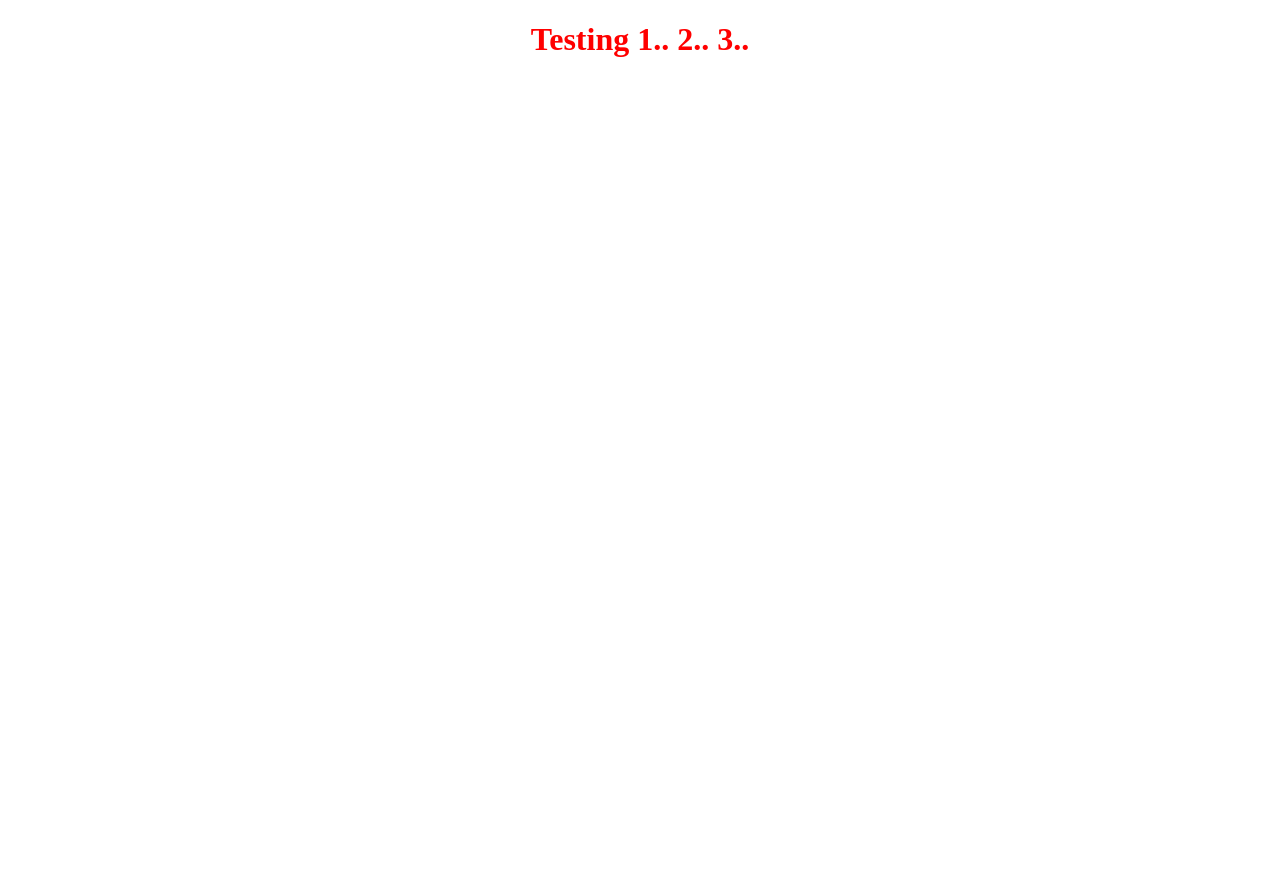
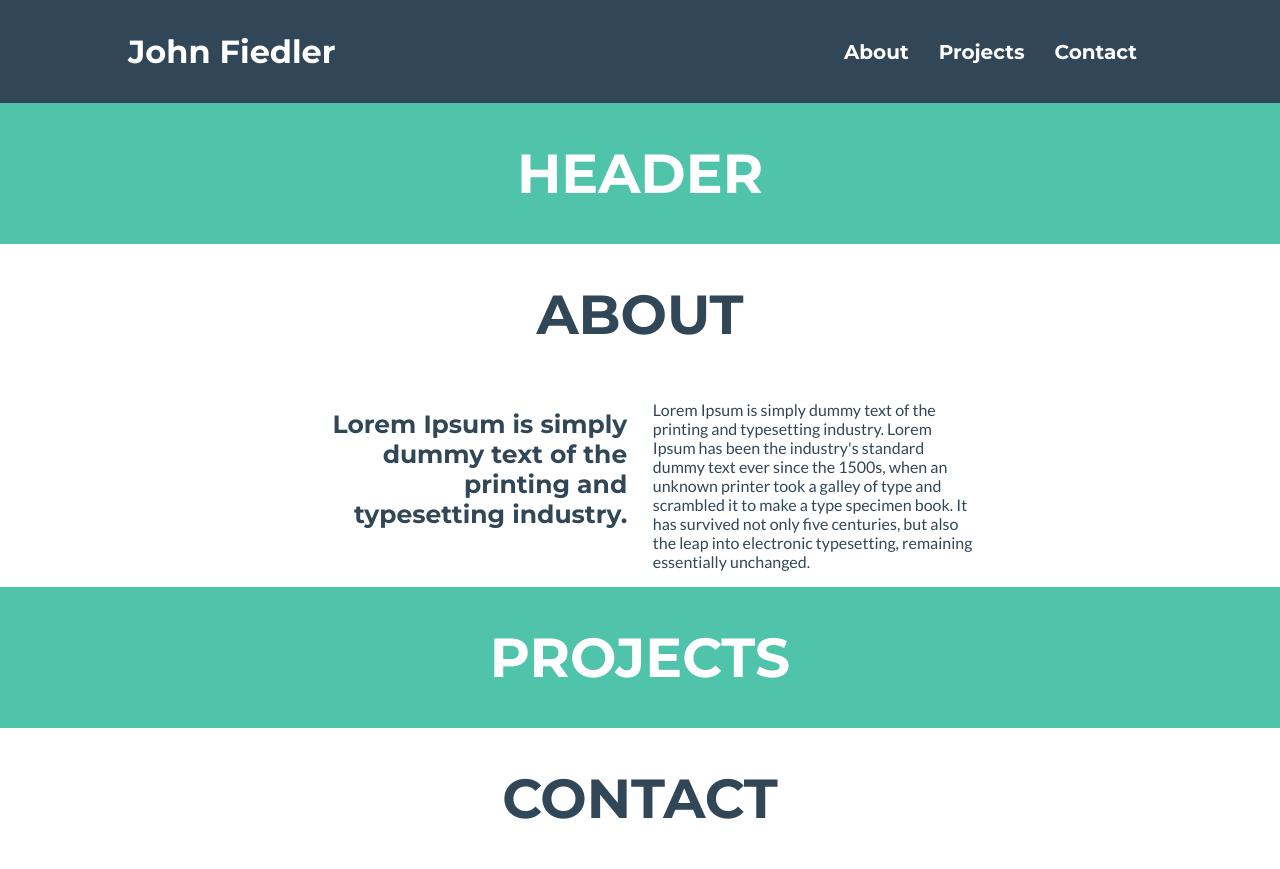
Before and after one commit to JFiedler23/JFiedler23.github.io, a plain HTML site: page index.html in a window 1280 px wide. Before the commit the page ends 800 px from the top, so only its background shows below. Drawn offline with Linux system fonts and the light colour scheme.

Commit message:
General structure laid out

```diff
--- a/index.html
+++ b/index.html
@@ -2,10 +2,47 @@
 <html lang="en" dir="ltr">
   <head>
     <meta charset="utf-8">
-    <link rel="stylesheet" href="test.css">
-    <title>Portfolio</title>
+    <meta name="viewport" content="width=device-width, initial-scale=1, shrink-to-fit=no" />
+    <link rel="stylesheet" href="main.css">
+    <!-- Google Fonts -->
+    <link href="https://fonts.googleapis.com/css2?family=Montserrat:wght@700&display=swap" rel="stylesheet">
+    <link href="https://fonts.googleapis.com/css2?family=Lato&display=swap" rel="stylesheet">
+    <!-- Font Awesome icons (free version)-->
+    <script src="https://use.fontawesome.com/releases/v5.13.0/js/all.js" crossorigin="anonymous"></script>
+    <title>John Fiedler</title>
   </head>
   <body>
-    <h1>Testing 1.. 2.. 3..</h1>
+    <div class="container">
+      <nav class="navbar">
+        <p id="navbar-name">John Fiedler</p>
+        <div class="nav-links">
+          <a class="nav-item" href="#about">About</a>
+          <a class="nav-item" href="#projects">Projects</a>
+          <a class="nav-item" href="#contact">Contact</a>
+        </div>
+        <div class="nav-menu">
+          <i id="menu-button" class="fas fa-bars fa-2x"></i>
+        </div>
+      </nav>
+      <header class="main-header">
+        <h1 class="section-title">HEADER</h1>
+      </header>
+      <div class="about">
+        <h1 class="section-title">ABOUT</h1>
+        <div class="about-content">
+          <p id="about-side">Lorem Ipsum is simply dummy text of the printing and typesetting industry.</p>
+          <p id="about-main">Lorem Ipsum is simply dummy text of the printing and typesetting industry. Lorem Ipsum has been the industry's standard dummy text ever since the 1500s, when an unknown printer took a galley of type and scrambled it to make a type specimen book. It has survived not only five centuries, but also the leap into electronic typesetting, remaining essentially unchanged.</p>
+        </div>
+      </div>
+      <div class="projects">
+        <h1 class="section-title">PROJECTS</h1>
+        <div class="project-item">
+        </div>
+      </div>
+      <div class="contact">
+        <h1 class="section-title">CONTACT</h1>
+      </div>
+      <div class="footer">
+    </div>
   </body>
 </html>
--- /dev/null
+++ b/main.css
@@ -0,0 +1,166 @@
+:root{
+  --grayblue: #314757;
+  --greenblue: #4fc4ab;
+  --darkblue: #5735bd;
+}
+
+body{
+  margin: 0;
+  font-family: 'Montserrat', sans-serif;
+}
+
+.container{
+  display: flex;
+  flex-direction: column;
+}
+
+.navbar{
+  display: flex;
+  background-color: var(--grayblue);
+}
+
+#navbar-name{
+  margin-left: 10vw;
+  width: 50%;
+  color: white;
+  font-size: 28px;
+}
+
+.nav-links{
+  display: flex;
+  justify-content: flex-end;
+  margin-right: 10vw;
+  color: white;
+  width: 50%;
+  font-size: 18px;
+}
+
+.nav-menu{
+  display: flex;
+  justify-content: flex-end;
+  width: 40%;
+  color: white;
+}
+
+#menu-button{
+  align-self: center;
+}
+
+.nav-item{
+  align-self: center;
+  color: white;
+  text-decoration: none;
+  padding: 0px 15px 0px 15px;
+}
+
+.nav-item:hover{
+  color: var(--greenblue);
+}
+
+.main-header{
+  display: flex;
+  justify-content: center;
+  background-color: var(--greenblue);
+  color: white;
+}
+
+.about{
+  display: flex;
+  flex-direction: column;
+  align-items: center;
+  background-color: white;
+  color: var(--grayblue);
+}
+
+.about-content{
+  display: flex;
+  flex-direction: row;
+}
+
+#about-main{
+  width: 25vw;
+  font-family: 'Lato', sans-serif;
+}
+
+#about-side{
+  display: flex;
+  padding-right: 2vw;
+  justify-content: flex-end;
+  text-align: right;
+}
+
+.projects{
+  display: flex;
+  justify-content: center;
+  background-color: var(--greenblue);
+  color: white;
+}
+
+.contact{
+  display: flex;
+  justify-content: center;
+  background-color: white;
+  color: var(--grayblue);
+}
+
+.section-title{
+  font-size: 55px;
+}
+
+/* minimum screen size */
+@media screen and (min-width: 320px) {
+  #navbar-name {
+    margin-left: 5vw;
+    font-size: calc(16px + 16 * ((100vw - 320px) / 680));
+  }
+  .nav-links {
+    display: none;
+    font-size: calc(12px + 12 * ((100vw - 320px) / 680));
+  }
+  .nav-menu{
+    display: flex;
+  }
+  .section-title{
+    font-size: calc(30px + 25 * ((100vw - 320px) / 680));
+  }
+  .about-content{
+    flex-direction: column;
+  }
+  #about-main{
+    width: 50vw;
+    font-size: calc(12px + 4 * ((100vw - 320px) / 680));
+  }
+  #about-side{
+    width: 50vw;
+    font-size: calc(18px + 7 * ((100vw - 320px) / 680));
+  }
+}
+/* maximum screen size */
+@media screen and (min-width: 1000px) {
+  #navbar-name {
+    margin-left: 10vw;
+    font-size: 32px;
+  }
+  .nav-links{
+    display: flex;
+    font-size: 20px;
+  }
+  .nav-menu{
+    display: none;
+  }
+  .section-title{
+    font-size: 55px;
+  }
+  .about-content{
+    flex-direction: row;
+  }
+  #about-main{
+    width: 25vw;
+    font-size: 16px;
+  }
+  #about-side{
+    width: 25vw;
+    text-align: right;
+    font-size: 25px;
+  }
+}
--- a/test.css
+++ /dev/null
@@ -1,4 +0,0 @@
-h1{
-  color: red;
-  text-align: center;
-}
```
Also changed, not shown: images/programmer.svg (added), images/software-development.svg (added).
